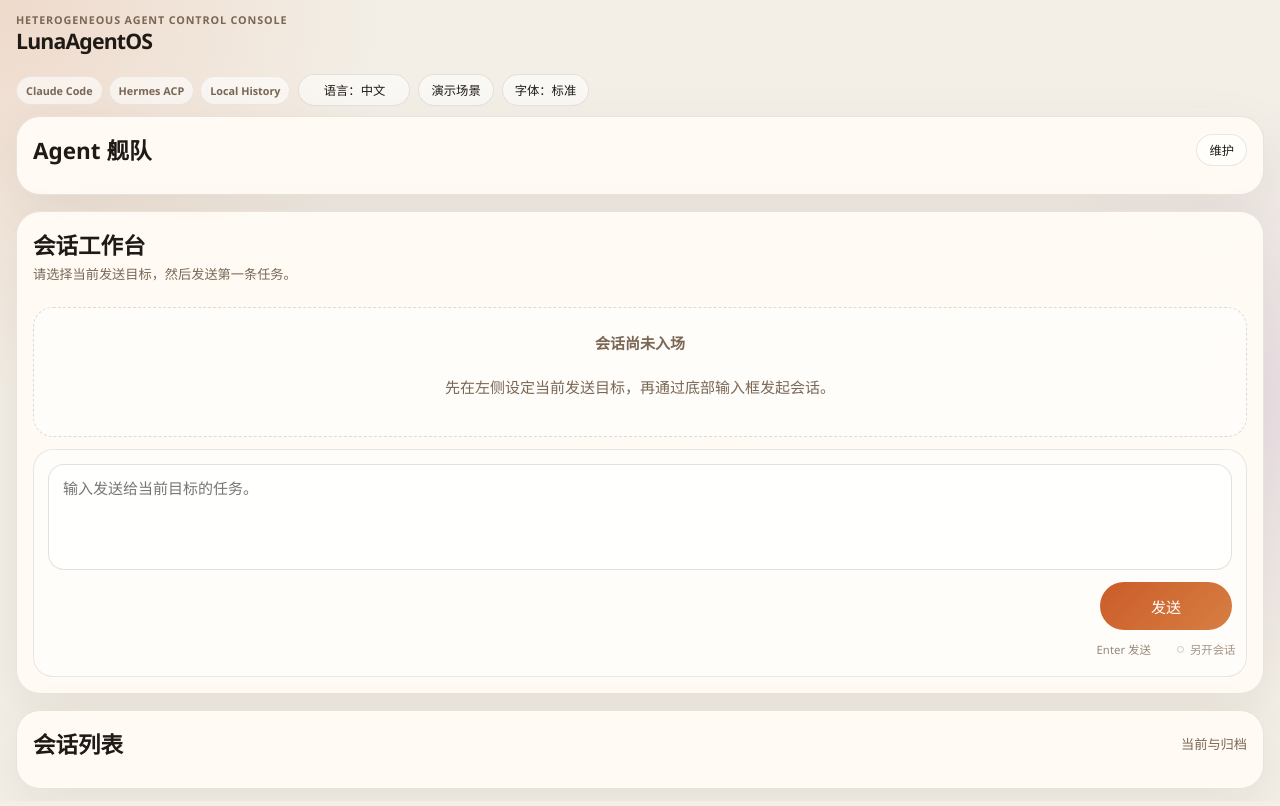
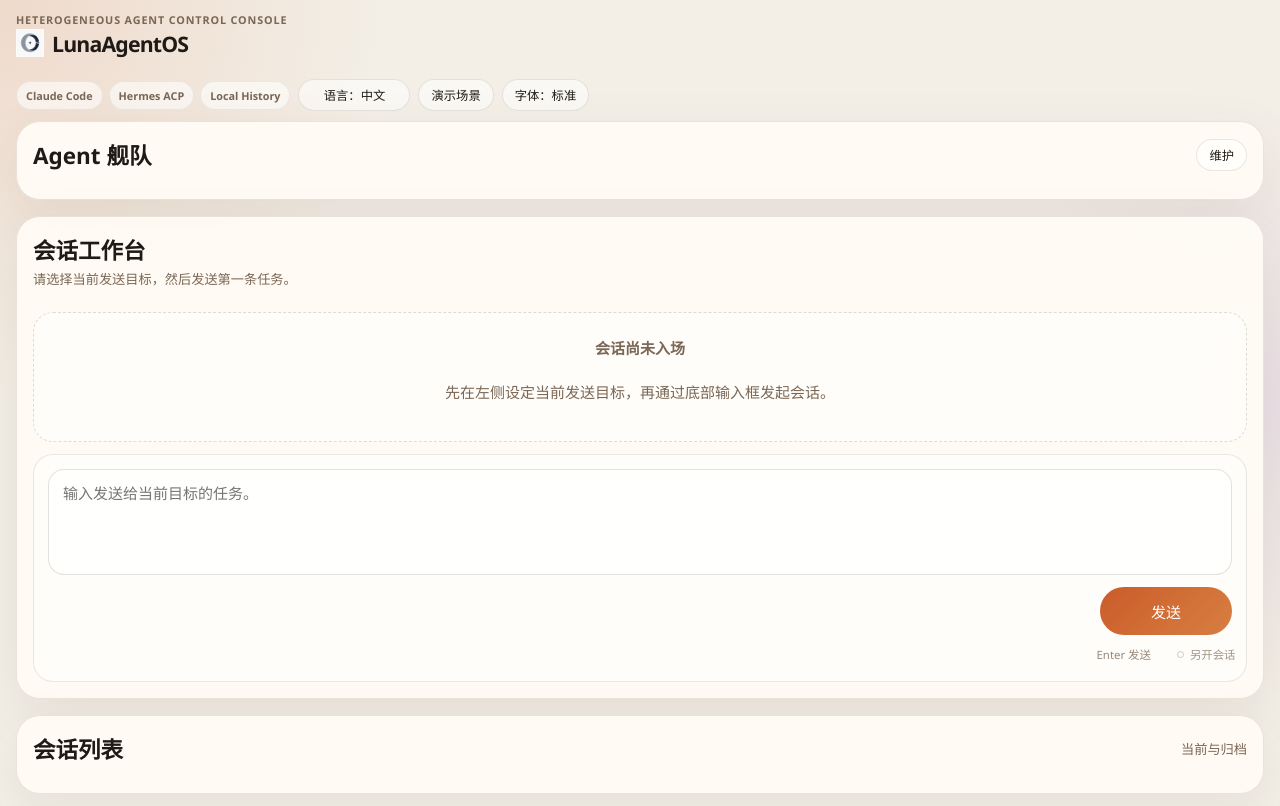
Before and after one commit to tianyamoon/LunaAgentOS, a website built with Vite: page apps/desktop-shell/src/index.html in a window 1280 px wide. Built offline with nearby package versions, Linux system fonts and the light colour scheme.

Commit message:
brand: add LunaAgentOS logo assets

```diff
--- a/apps/desktop-shell/src/index.html
+++ b/apps/desktop-shell/src/index.html
@@ -4,6 +4,7 @@
     <meta charset="UTF-8" />
     <meta name="viewport" content="width=device-width, initial-scale=1.0" />
     <title>LunaAgentOS Console</title>
+    <link rel="icon" type="image/png" href="./assets/lunaagentos-logo-icon.png" />
     <link rel="stylesheet" href="./styles.css" />
   </head>
   <body>
@@ -11,7 +12,10 @@
       <header class="topbar">
         <div class="brand">
           <p class="product-eyebrow">Heterogeneous Agent Control Console</p>
-          <h1>LunaAgentOS</h1>
+          <div class="brand-title-row">
+            <img class="brand-logo" src="./assets/lunaagentos-logo-icon.png" alt="" />
+            <h1>LunaAgentOS</h1>
+          </div>
           <p id="appNotice" class="app-notice" aria-live="polite"></p>
         </div>
         <div class="topbar-tools">
--- a/apps/desktop-shell/src/styles.css
+++ b/apps/desktop-shell/src/styles.css
@@ -192,6 +192,20 @@ body {
   min-width: 0;
 }
 
+.brand-title-row {
+  display: flex;
+  align-items: center;
+  gap: 8px;
+  min-width: 0;
+}
+
+.brand-logo {
+  width: 28px;
+  height: 28px;
+  object-fit: contain;
+  flex: 0 0 auto;
+}
+
 .brand h1 {
   margin: 0;
   font-size: 1.42rem;
```
Also changed, not shown: README.md, README_CN.md, apps/desktop-shell/src/assets/lunaagentos-logo-icon.png (added), docs/assets/logo-full.png (added), docs/assets/logo-icon.png (added), docs/assets/logo-text.png (added), docs/assets/logo2.png (added).
